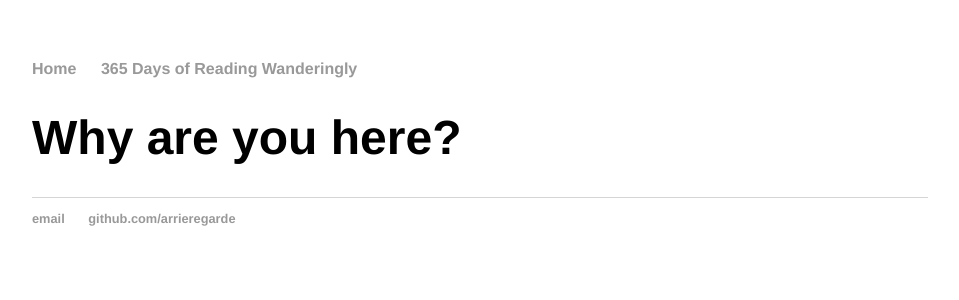
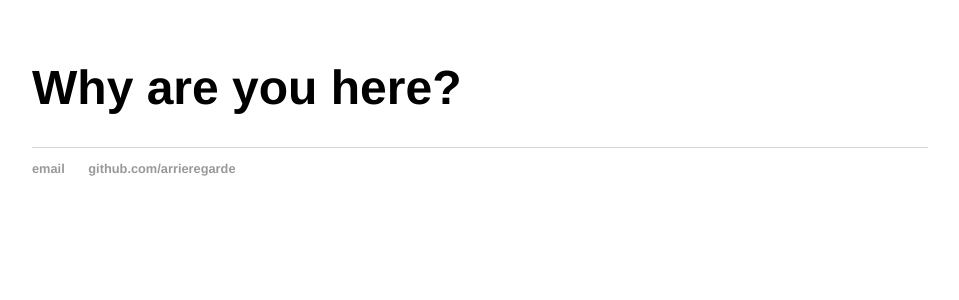
Before and after one commit to arrieregarde/arrieregarde.github.io, a Jekyll site: the page built from index.html, in a window 1280 px wide. Shown: the top 300 px of the page, without its empty margins (160-1119 px from the left). Built offline with Jekyll 4.4.1, drawn with Linux system fonts in a browser that asks for light colours.

Commit message:
Update default.html

```diff
--- a/_layouts/default.html
+++ b/_layouts/default.html
@@ -6,12 +6,6 @@
 			<link rel="stylesheet" type="text/css" href="/css/main.css">
 		</head>
 		<body>
-			<nav>
-	    		<ul>
-	        		<li><a href="/">Home</a></li>
-	        		<li><a href="/365days">365 Days of Reading Wanderingly</a></li>
-	    		</ul>
-			</nav>
 			<div class="container">
 
 			{{ content }}
```
